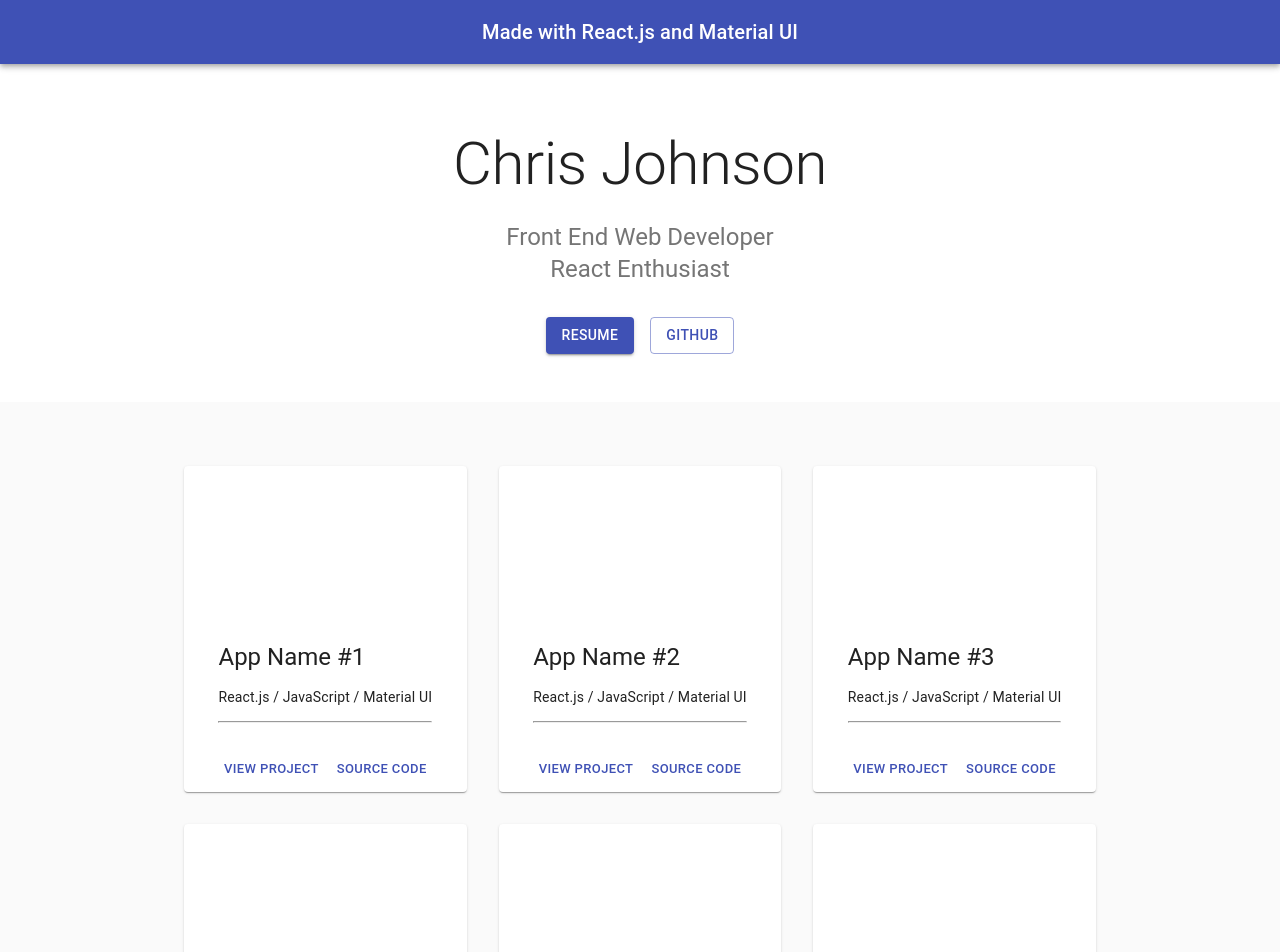
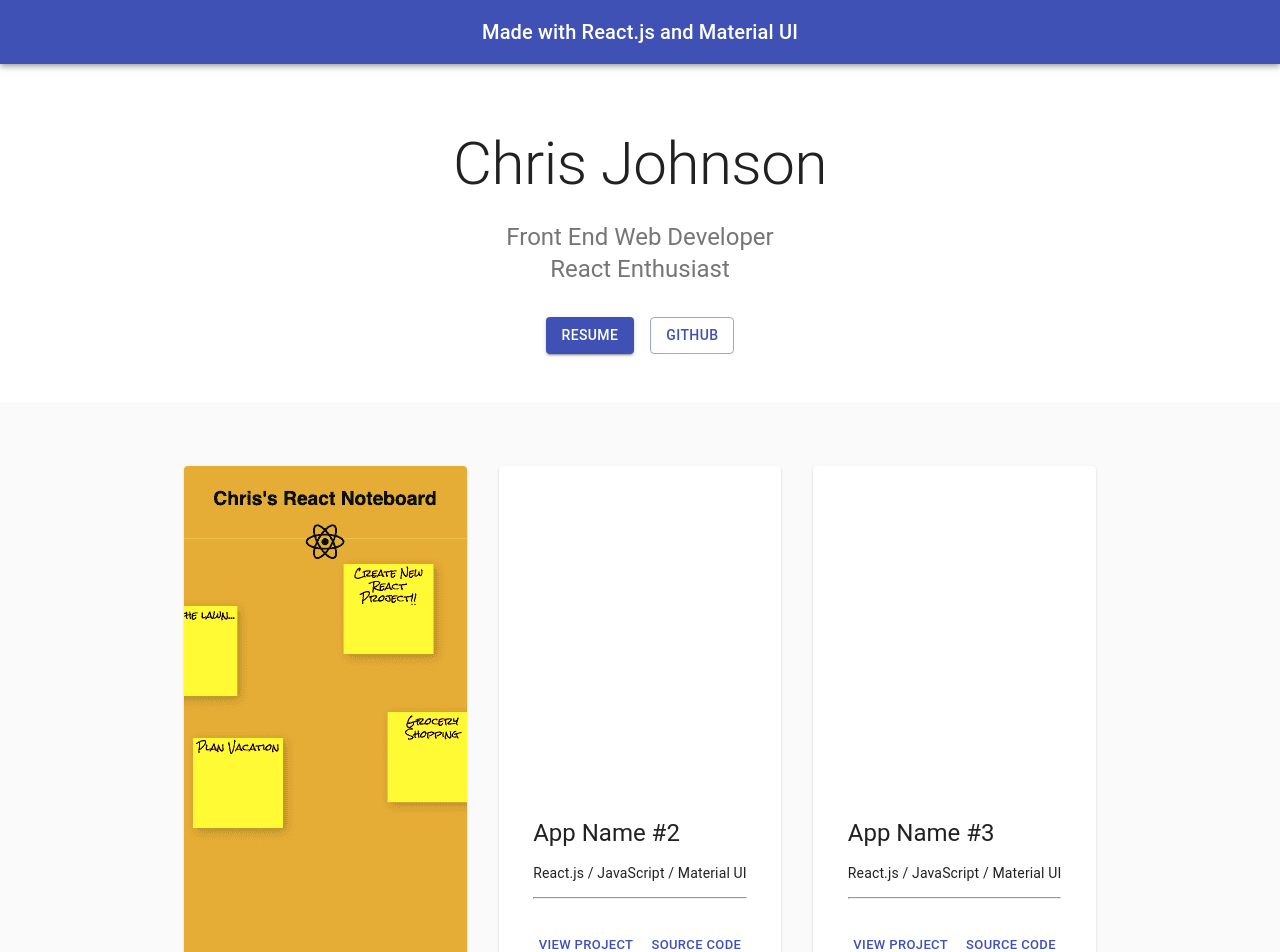
Before and after one commit to ChrisJ79/mui-portfolio, a React (Create React App) app: page / in a window 1280 px wide. Shown: the top 952 px of the page. Built offline with nearby package versions, Linux system fonts and the light colour scheme.

Commit message:
got <CardMedia> tags to render images by implementing <img> tags inside CardMedia opening and closing tags

```diff
--- a/src/App.js
+++ b/src/App.js
@@ -14,7 +14,6 @@ import Typography from '@material-ui/core/Typography';
 import { makeStyles } from '@material-ui/core/styles';
 import Container from '@material-ui/core/Container';
 import Link from '@material-ui/core/Link';
-import PropTypes from 'prop-types';
 
 
 const useStyles = makeStyles(theme => ({
@@ -41,6 +40,7 @@ const useStyles = makeStyles(theme => ({
   },
   cardMedia: {
     paddingTop: '56.25%', // 16:9
+    height: '0'
   },
   cardContent: {
     flexGrow: 1,
@@ -57,39 +57,42 @@ const useStyles = makeStyles(theme => ({
 export default function Album() {
     const classes = useStyles();
 
-
-
-
     const projects = [
         {
-          "image": "./public/zurich-quiz-app-thumbnail.png",
+          "img": "/react-noteboard-thumbnail.png",
           "projectTitle": "App Name #1",
-          "techUsed": "React.js / JavaScript / Material UI"
+          "techUsed": "React.js / JavaScript / Material UI",
+          "key": "1"
         },
         {
-          "image": "/logo.svg",
+          "img": "",
           "projectTitle": "App Name #2",
-          "techUsed": "React.js / JavaScript / Material UI"
+          "techUsed": "React.js / JavaScript / Material UI",
+          "key": "2"
         },
         {
-          "image": "",
+          "img": "",
           "projectTitle": "App Name #3",
-          "techUsed": "React.js / JavaScript / Material UI"
+          "techUsed": "React.js / JavaScript / Material UI",
+          "key": "3"
         },
         {
-          "image": "",
+          "img": "",
           "projectTitle": "App Name #4",
-          "techUsed": "React.js / JavaScript / Material UI"
+          "techUsed": "React.js / JavaScript / Material UI",
+          "key": "4"
         },
         {
-          "image": "",
+          "img": "",
           "projectTitle": "App Name #5",
-          "techUsed": "React.js / JavaScript / Material UI"
+          "techUsed": "React.js / JavaScript / Material UI",
+          "key": "5"
         },
         {
-          "image": "",
+          "img": "",
           "projectTitle": "App Name #6",
-          "techUsed": "React.js / JavaScript / Material UI"
+          "techUsed": "React.js / JavaScript / Material UI",
+          "key": "6"
         }
     ];
     return (
@@ -145,15 +148,17 @@ export default function Album() {
           <Grid container spacing={4}>
         {projects.map((project, index) => {
           return (
-              <Grid item key={project} xs={12} sm={6} md={4}>
+              <Grid item key={project.key} xs={12} sm={6} md={4}>
                 <Card className={classes.card}>
 
 
-                  <CardMedia
-                    className={classes.cardMedia}
-                    title="Image of app"
-                    src={project.image}
-                  />
+
+
+
+
+                  <CardMedia>
+                    <img src={project.img} alt=""/>
+                  </CardMedia>
 
 
 
```
